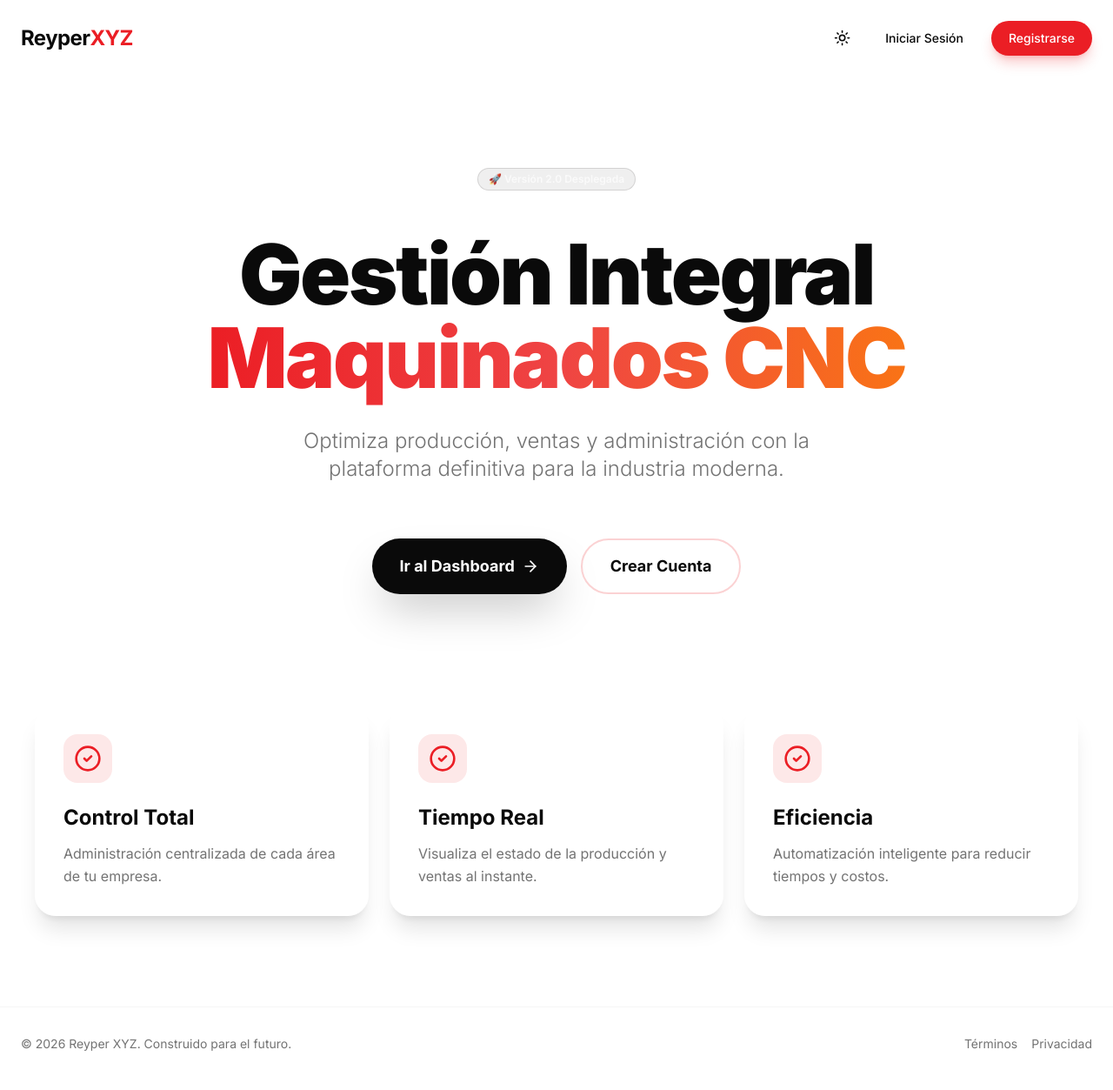
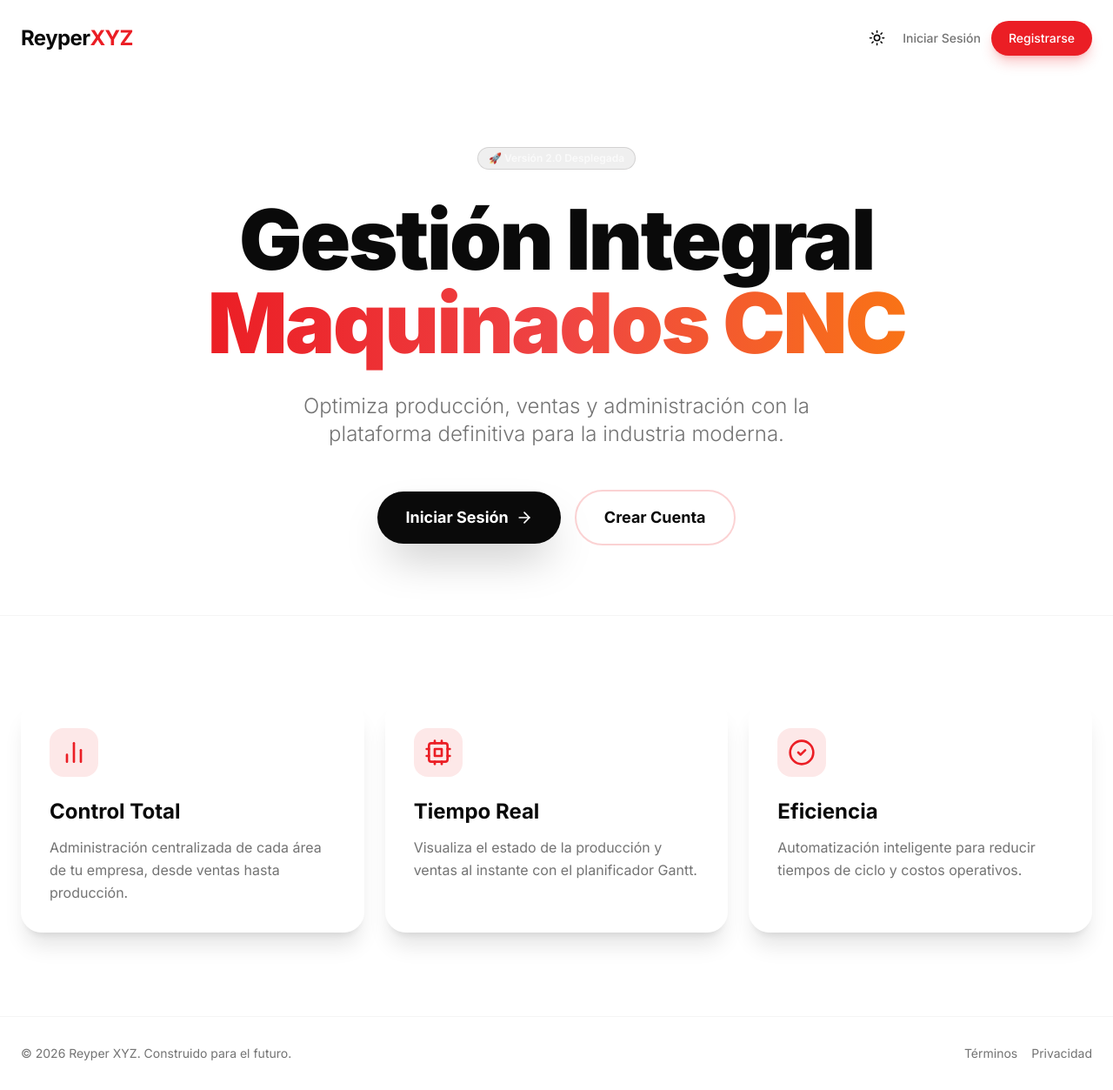
Before and after one commit to ReyperAutomatizacion02/Reyper-XYZ, a Next.js app: page / in a window 1280 px wide. Shown: the whole page at 87% size. Built offline with nearby package versions, Linux system fonts and the light colour scheme.

Commit message:
refactor: document technical debt and architectural improvements for production modules

```diff
--- a/app/page.tsx
+++ b/app/page.tsx
@@ -1,151 +1,137 @@
 "use client";
 
 import Link from "next/link";
-import { useState } from "react";
-import { ArrowRight, CheckCircle2, Menu, X } from "lucide-react";
+import { ArrowRight, CheckCircle2, BarChart2, Cpu } from "lucide-react";
 import { ThemeToggle } from "@/components/theme-toggle";
-import { motion, AnimatePresence } from "framer-motion";
+import { motion } from "framer-motion";
+
+const FEATURES = [
+    {
+        icon: BarChart2,
+        title: "Control Total",
+        desc: "Administración centralizada de cada área de tu empresa, desde ventas hasta producción.",
+    },
+    {
+        icon: Cpu,
+        title: "Tiempo Real",
+        desc: "Visualiza el estado de la producción y ventas al instante con el planificador Gantt.",
+    },
+    {
+        icon: CheckCircle2,
+        title: "Eficiencia",
+        desc: "Automatización inteligente para reducir tiempos de ciclo y costos operativos.",
+    },
+];
 
 export default function LandingPage() {
-    const [mobileMenuOpen, setMobileMenuOpen] = useState(false);
-
     return (
-        <div className="min-h-screen flex flex-col bg-background selection:bg-primary selection:text-white transition-colors duration-300 overflow-hidden">
+        <div className="flex min-h-screen flex-col overflow-hidden bg-background transition-colors duration-300 selection:bg-primary selection:text-white">
             {/* Background Gradients */}
-            <div className="fixed inset-0 z-[-1]">
-                <div className="absolute top-[-10%] left-[-10%] w-[40%] h-[40%] bg-primary/20 rounded-full blur-[120px] opacity-30 animate-pulse pointer-events-none" />
-                <div className="absolute bottom-[-10%] right-[-10%] w-[40%] h-[40%] bg-blue-500/10 rounded-full blur-[120px] opacity-30 delay-1000 animate-pulse pointer-events-none" />
+            <div className="pointer-events-none fixed inset-0 z-[-1]">
+                <div className="absolute left-[-10%] top-[-10%] h-[40%] w-[40%] animate-pulse rounded-full bg-primary/20 opacity-30 blur-[120px]" />
+                <div className="absolute bottom-[-10%] right-[-10%] h-[40%] w-[40%] animate-pulse rounded-full bg-blue-500/10 opacity-30 blur-[120px] delay-1000" />
             </div>
 
-            <header className="px-4 md:px-6 py-4 md:py-6 flex justify-between items-center z-50 max-w-7xl mx-auto w-full">
-                <div className="flex items-center gap-2">
-                    <span className="font-bold text-xl md:text-2xl tracking-tight">Reyper<span className="text-primary">XYZ</span></span>
-                </div>
-                <div className="flex items-center gap-2 md:gap-4">
+            {/* ── Header ─────────────────────────────────────────────── */}
+            <header className="z-50 mx-auto flex w-full max-w-7xl items-center justify-between px-4 py-4 md:px-6 md:py-6">
+                <span className="text-xl font-bold tracking-tight md:text-2xl">
+                    Reyper<span className="text-primary">XYZ</span>
+                </span>
+                <div className="flex items-center gap-3">
                     <ThemeToggle />
-                    {/* Desktop Auth Links */}
-                    <div className="hidden md:flex items-center gap-4">
+                    {/* On mobile, show a compact login link instead of hamburger menu */}
                     <Link
                         href="/login"
-                            className="text-sm font-medium hover:text-primary transition-colors px-4 py-2"
+                        className="text-sm font-medium text-muted-foreground transition-colors hover:text-primary"
                     >
                         Iniciar Sesión
                     </Link>
                     <Link
                         href="/register"
-                            className="bg-primary text-white px-5 py-2.5 rounded-full text-sm font-medium hover:scale-105 active:scale-95 transition-all shadow-lg shadow-primary/25"
+                        className="hidden rounded-full bg-primary px-5 py-2.5 text-sm font-medium text-white shadow-lg shadow-primary/25 transition-all hover:scale-105 active:scale-95 md:block"
                     >
                         Registrarse
                     </Link>
                 </div>
-                    {/* Mobile Menu Button */}
-                    <button
-                        onClick={() => setMobileMenuOpen(!mobileMenuOpen)}
-                        className="md:hidden p-2 rounded-lg hover:bg-muted text-foreground transition-colors"
-                        aria-label={mobileMenuOpen ? "Cerrar menú" : "Abrir menú"}
-                    >
-                        {mobileMenuOpen ? <X className="w-5 h-5" /> : <Menu className="w-5 h-5" />}
-                    </button>
-                </div>
             </header>
 
-            {/* Mobile Menu Dropdown */}
-            <AnimatePresence>
-                {mobileMenuOpen && (
-                    <motion.div
-                        initial={{ opacity: 0, y: -10 }}
-                        animate={{ opacity: 1, y: 0 }}
-                        exit={{ opacity: 0, y: -10 }}
-                        transition={{ duration: 0.2 }}
-                        className="md:hidden absolute top-16 left-0 right-0 z-40 px-4"
-                    >
-                        <div className="bg-card border border-border rounded-2xl shadow-xl p-4 flex flex-col gap-3">
-                            <Link
-                                href="/login"
-                                className="text-sm font-medium hover:text-primary transition-colors px-4 py-3 rounded-xl hover:bg-muted text-center"
-                                onClick={() => setMobileMenuOpen(false)}
-                            >
-                                Iniciar Sesión
-                            </Link>
-                            <Link
-                                href="/register"
-                                className="bg-primary text-white px-5 py-3 rounded-xl text-sm font-medium hover:opacity-90 transition-all text-center shadow-lg shadow-primary/25"
-                                onClick={() => setMobileMenuOpen(false)}
-                            >
-                                Registrarse
-                            </Link>
-                        </div>
-                    </motion.div>
-                )}
-            </AnimatePresence>
-
-            <main className="flex-1 flex flex-col items-center justify-center p-6 text-center relative z-10 w-full max-w-7xl mx-auto">
+            <main className="flex-1">
+                {/* ── Hero ───────────────────────────────────────────── */}
+                <section className="mx-auto flex min-h-[70vh] w-full max-w-4xl flex-col items-center justify-center px-6 py-20 text-center">
                     <motion.div
                         initial={{ opacity: 0, y: 20 }}
                         animate={{ opacity: 1, y: 0 }}
                         transition={{ duration: 0.5 }}
-                    className="max-w-4xl space-y-8 py-20"
+                        className="space-y-8"
                     >
-                    <div className="inline-block px-3 py-1 rounded-full bg-secondary/10 text-secondary-foreground text-xs font-semibold mb-4 border border-secondary/20">
+                        <div className="inline-block rounded-full border border-secondary/20 bg-secondary/10 px-3 py-1 text-xs font-semibold text-secondary-foreground">
                             🚀 Versión 2.0 Desplegada
                         </div>
-                    <h1 className="text-5xl md:text-7xl lg:text-8xl font-black tracking-tight leading-[1.1]">
+
+                        <h1 className="text-5xl font-black leading-[1.1] tracking-tight md:text-7xl lg:text-8xl">
                             Gestión Integral <br />
-                        <span className="text-transparent bg-clip-text bg-gradient-to-r from-primary via-red-500 to-orange-500">
+                            <span className="bg-gradient-to-r from-primary via-red-500 to-orange-500 bg-clip-text text-transparent">
                                 Maquinados CNC
                             </span>
                         </h1>
-                    <p className="text-xl md:text-2xl text-muted-foreground max-w-2xl mx-auto font-light leading-relaxed">
-                        Optimiza producción, ventas y administración con la plataforma definitiva para la industria moderna.
+
+                        <p className="mx-auto max-w-2xl text-xl font-light leading-relaxed text-muted-foreground md:text-2xl">
+                            Optimiza producción, ventas y administración con la plataforma definitiva para la industria
+                            moderna.
                         </p>
 
-                    <div className="flex flex-col sm:flex-row gap-4 justify-center pt-8">
+                        <div className="flex flex-col items-center justify-center gap-4 pt-4 sm:flex-row">
                             <Link
-                            href="/dashboard"
-                            className="group flex items-center justify-center gap-2 bg-foreground text-background px-8 py-4 rounded-full text-lg font-bold hover:opacity-90 transition-all hover:-translate-y-1 shadow-2xl"
+                                href="/login"
+                                className="group flex items-center justify-center gap-2 rounded-full bg-foreground px-8 py-4 text-lg font-bold text-background shadow-2xl transition-all hover:-translate-y-1 hover:opacity-90"
                             >
-                            Ir al Dashboard
-                            <ArrowRight className="w-5 h-5 group-hover:translate-x-1 transition-transform" />
+                                Iniciar Sesión
+                                <ArrowRight className="h-5 w-5 transition-transform group-hover:translate-x-1" />
                             </Link>
                             <Link
                                 href="/register"
-                            className="flex items-center justify-center gap-2 bg-transparent border-2 border-primary/20 hover:border-primary text-foreground px-8 py-4 rounded-full text-lg font-bold transition-all hover:bg-primary/5"
+                                className="flex items-center justify-center gap-2 rounded-full border-2 border-primary/20 bg-transparent px-8 py-4 text-lg font-bold text-foreground transition-all hover:border-primary hover:bg-primary/5"
                             >
                                 Crear Cuenta
                             </Link>
                         </div>
                     </motion.div>
+                </section>
 
-                <div className="mt-12 grid grid-cols-1 sm:grid-cols-2 md:grid-cols-3 gap-6 w-full px-4 mb-20">
-                    {[
-                        { title: "Control Total", desc: "Administración centralizada de cada área de tu empresa." },
-                        { title: "Tiempo Real", desc: "Visualiza el estado de la producción y ventas al instante." },
-                        { title: "Eficiencia", desc: "Automatización inteligente para reducir tiempos y costos." }
-                    ].map((feature, i) => (
+                {/* ── Features ───────────────────────────────────────── */}
+                <section className="border-t border-border/40 py-24">
+                    <div className="mx-auto grid w-full max-w-7xl grid-cols-1 gap-6 px-6 sm:grid-cols-2 md:grid-cols-3">
+                        {FEATURES.map((feature, i) => (
                             <motion.div
                                 key={i}
                                 initial={{ opacity: 0, y: 20 }}
                                 whileInView={{ opacity: 1, y: 0 }}
                                 viewport={{ once: true }}
                                 transition={{ delay: i * 0.1 }}
-                            className="glass-card p-8 rounded-3xl flex flex-col items-start text-left hover:border-primary/50 transition-colors group"
+                                className="glass-card group flex flex-col items-start rounded-3xl p-8 text-left transition-colors hover:border-primary/50"
                             >
-                            <div className="p-3 rounded-2xl bg-primary/10 text-primary mb-6 group-hover:scale-110 transition-transform duration-300">
-                                <CheckCircle2 className="w-8 h-8" />
+                                <div className="mb-6 rounded-2xl bg-primary/10 p-3 text-primary transition-transform duration-300 group-hover:scale-110">
+                                    <feature.icon className="h-8 w-8" />
                                 </div>
-                            <h3 className="text-2xl font-bold mb-3">{feature.title}</h3>
-                            <p className="text-muted-foreground leading-relaxed">{feature.desc}</p>
+                                <h3 className="mb-3 text-2xl font-bold">{feature.title}</h3>
+                                <p className="leading-relaxed text-muted-foreground">{feature.desc}</p>
                             </motion.div>
                         ))}
                     </div>
+                </section>
             </main>
 
-            <footer className="py-8 text-center text-sm text-muted-foreground border-t border-border/40">
-                <div className="flex flex-col md:flex-row justify-between items-center max-w-7xl mx-auto px-6 gap-4">
+            {/* ── Footer ─────────────────────────────────────────────── */}
+            <footer className="border-t border-border/40 py-8 text-center text-sm text-muted-foreground">
+                <div className="mx-auto flex max-w-7xl flex-col items-center justify-between gap-4 px-6 md:flex-row">
                     <p>© {new Date().getFullYear()} Reyper XYZ. Construido para el futuro.</p>
                     <div className="flex gap-4">
-                        <Link href="#" className="hover:text-primary transition-colors">Términos</Link>
-                        <Link href="#" className="hover:text-primary transition-colors">Privacidad</Link>
+                        <Link href="#" className="transition-colors hover:text-primary">
+                            Términos
+                        </Link>
+                        <Link href="#" className="transition-colors hover:text-primary">
+                            Privacidad
+                        </Link>
                     </div>
                 </div>
             </footer>
```
Also changed, not shown: audits/2026-04-03_auditoria-frontend-ux.md (+7 -3 lines). Lines whose indentation alone changed are shown as unchanged.
